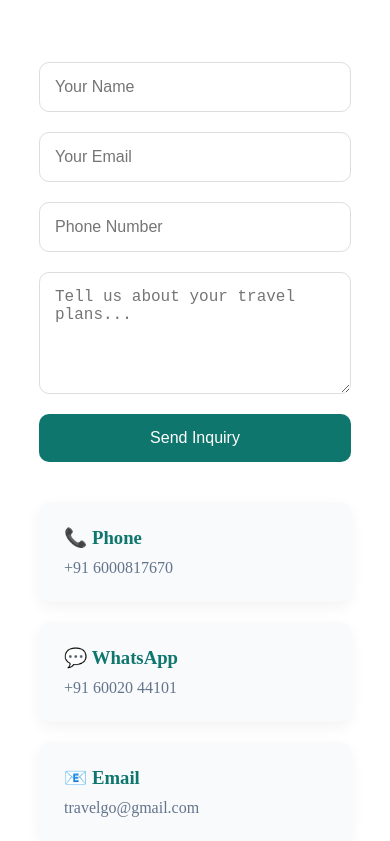
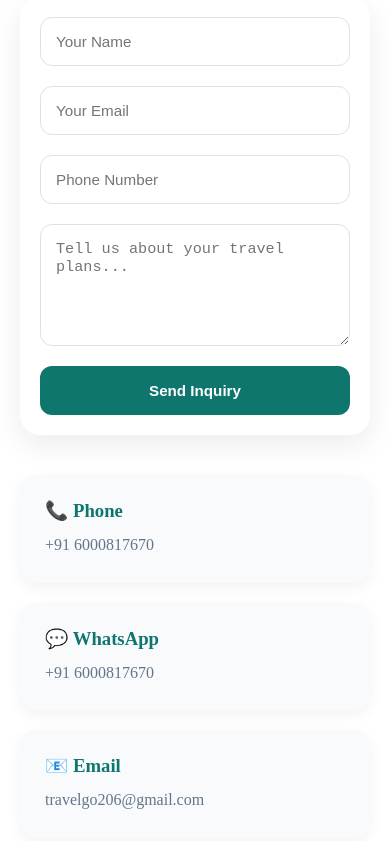
Before and after one commit to ritikgupta7783/arunachal-explorer, a React (Vite) app: page / in a window 390 px wide. Shown: the part 7803-8644 px from the top of the page. Built offline with nearby package versions, Linux system fonts and the light colour scheme.

Commit message:
Email connected.

```diff
--- a/src/components/Contact/Contact.css
+++ b/src/components/Contact/Contact.css
@@ -1,64 +1,78 @@
 .contact {
   padding: 100px 10%;
-
-  background: white;
+  background: #ffffff;
 }
 
 .contact-header {
   text-align: center;
-
   margin-bottom: 60px;
 }
 
 .contact-header span {
   color: #0f766e;
-
   font-weight: 600;
+  letter-spacing: 1px;
 }
 
 .contact-header h2 {
   font-size: 3rem;
-
   margin: 15px 0;
-
   color: #1e293b;
 }
 
 .contact-header p {
   max-width: 700px;
-
   margin: auto;
-
   color: #64748b;
-
   line-height: 1.7;
 }
 
 .contact-container {
   display: grid;
-
   grid-template-columns: 2fr 1fr;
-
   gap: 40px;
 }
 
+/* FORM */
+
 .contact-form {
   display: flex;
+  flex-direction: column;
+  gap: 20px;
 
-  flex-direction: column;
+  background: #ffffff;
 
-  gap: 20px;
+  padding: 35px;
+
+  border-radius: 20px;
+
+  box-shadow: 0 10px 30px rgba(0, 0, 0, 0.08);
 }
 
 .contact-form input,
 .contact-form textarea {
   padding: 15px;
 
-  border: 1px solid #ddd;
+  border: 1px solid #dbe2ea;
 
-  border-radius: 10px;
+  border-radius: 12px;
 
   font-size: 1rem;
+
+  outline: none;
+
+  transition: all 0.3s ease;
+}
+
+.contact-form input:focus,
+.contact-form textarea:focus {
+  border-color: #0f766e;
+
+  box-shadow: 0 0 0 3px rgba(15, 118, 110, 0.15);
+}
+
+.contact-form textarea {
+  resize: vertical;
 }
 
 .contact-form button {
@@ -68,26 +82,29 @@
 
   color: white;
 
-  padding: 15px;
+  padding: 16px;
 
-  border-radius: 10px;
+  border-radius: 12px;
 
   cursor: pointer;
 
   font-size: 1rem;
+  font-weight: 600;
 
-  transition: 0.3s;
+  transition: all 0.3s ease;
 }
 
 .contact-form button:hover {
   background: #115e59;
+
+  transform: translateY(-2px);
 }
+
+/* CONTACT INFO */
 
 .contact-info {
   display: flex;
-
   flex-direction: column;
-
   gap: 20px;
 }
 
@@ -96,9 +113,15 @@
 
   padding: 25px;
 
-  border-radius: 12px;
+  border-radius: 16px;
 
-  box-shadow: 0 5px 15px rgba(0,0,0,0.05);
+  box-shadow: 0 5px 15px rgba(0, 0, 0, 0.05);
+
+  transition: all 0.3s ease;
+}
+
+.info-box:hover {
+  transform: translateY(-5px);
 }
 
 .info-box h3 {
@@ -109,16 +132,47 @@
 
 .info-box p {
   color: #64748b;
+  line-height: 1.6;
 }
 
-@media (max-width: 768px) {
+/* TABLET */
 
+@media (max-width: 992px) {
   .contact-container {
     grid-template-columns: 1fr;
+  }
+}
+
+/* MOBILE */
+
+@media (max-width: 768px) {
+  .contact {
+    padding: 80px 20px;
   }
 
   .contact-header h2 {
     font-size: 2rem;
   }
 
+  .contact-form {
+    padding: 25px;
+  }
 }
+
+/* SMALL MOBILE */
+
+@media (max-width: 480px) {
+  .contact-header h2 {
+    font-size: 1.8rem;
+  }
+
+  .contact-form {
+    padding: 20px;
+  }
+
+  .contact-form input,
+  .contact-form textarea,
+  .contact-form button {
+    font-size: 0.95rem;
+  }
+}
--- a/src/components/Contact/Contact.jsx
+++ b/src/components/Contact/Contact.jsx
@@ -3,79 +3,97 @@ import "./Contact.css";
 function Contact() {
   return (
     <section id="contact" className="contact">
-
       <div className="contact-header">
-
         <span>Contact Us</span>
 
-        <h2>
-          Ready For Your Arunachal Adventure?
-        </h2>
+        <h2>Ready For Your Arunachal Adventure?</h2>
 
         <p>
-          Contact us for bookings, trip details,
-          Inner Line Permit assistance, pricing,
-          and travel guidance.
+          Contact us for bookings, trip details, Inner Line Permit
+          assistance, pricing, and travel guidance.
         </p>
-
       </div>
 
       <div className="contact-container">
+        <form
+          action="https://formsubmit.co/travelgo206@gmail.com"
+          method="POST"
+          className="contact-form"
+        >
+          {/* FormSubmit Settings */}
+          <input
+            type="hidden"
+            name="_subject"
+            value="New TravelGo Inquiry"
+          />
 
-        <div className="contact-form">
+          <input
+            type="hidden"
+            name="_captcha"
+            value="false"
+          />
+
+          <input
+            type="hidden"
+            name="_template"
+            value="table"
+          />
 
           <input
             type="text"
+            name="name"
             placeholder="Your Name"
+            required
           />
 
           <input
             type="email"
+            name="email"
             placeholder="Your Email"
+            required
           />
 
           <input
             type="text"
+            name="phone"
             placeholder="Phone Number"
+            required
           />
 
           <textarea
             rows="5"
+            name="message"
             placeholder="Tell us about your travel plans..."
+            required
           ></textarea>
 
-          <button>
+          <button type="submit">
             Send Inquiry
           </button>
-
-        </div>
+        </form>
 
         <div className="contact-info">
-
           <div className="info-box">
             <h3>📞 Phone</h3>
-            <p>+91  6000817670</p>
+            <p>+91 6000817670</p>
           </div>
 
           <div className="info-box">
             <h3>💬 WhatsApp</h3>
-            <p>+91 60020 44101</p>
+            <p>+91 6000817670</p>
           </div>
 
           <div className="info-box">
             <h3>📧 Email</h3>
-            <p>travelgo@gmail.com</p>
+            <p>travelgo206@gmail.com</p>
           </div>
 
           <div className="info-box">
             <h3>📍 Location</h3>
             <p>Silapathar, Assam</p>
           </div>
-
         </div>
-
       </div>
-
     </section>
   );
 }
--- a/src/components/Footer/Footer.jsx
+++ b/src/components/Footer/Footer.jsx
@@ -38,8 +38,8 @@ function Footer() {
         <div className="footer-section">
           <h3>Contact</h3>
 
-          <p>📞 +91 XXXXX XXXXX</p>
-          <p>📧 travelgo@gmail.com</p>
+          <p>📞 6000817670</p>
+          <p>📧 travelgo206@gmail.com</p>
           <p>📍 Silapathar, Assam</p>
         </div>
 
```
